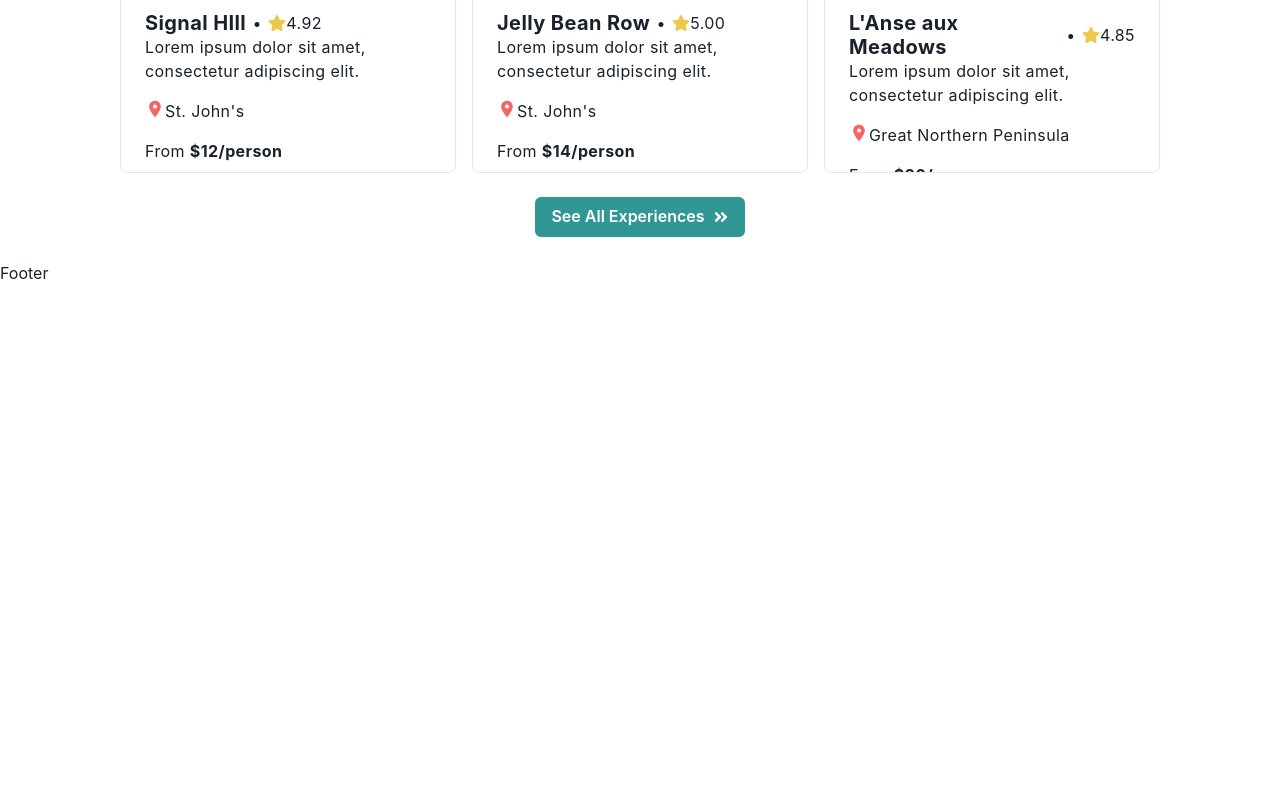
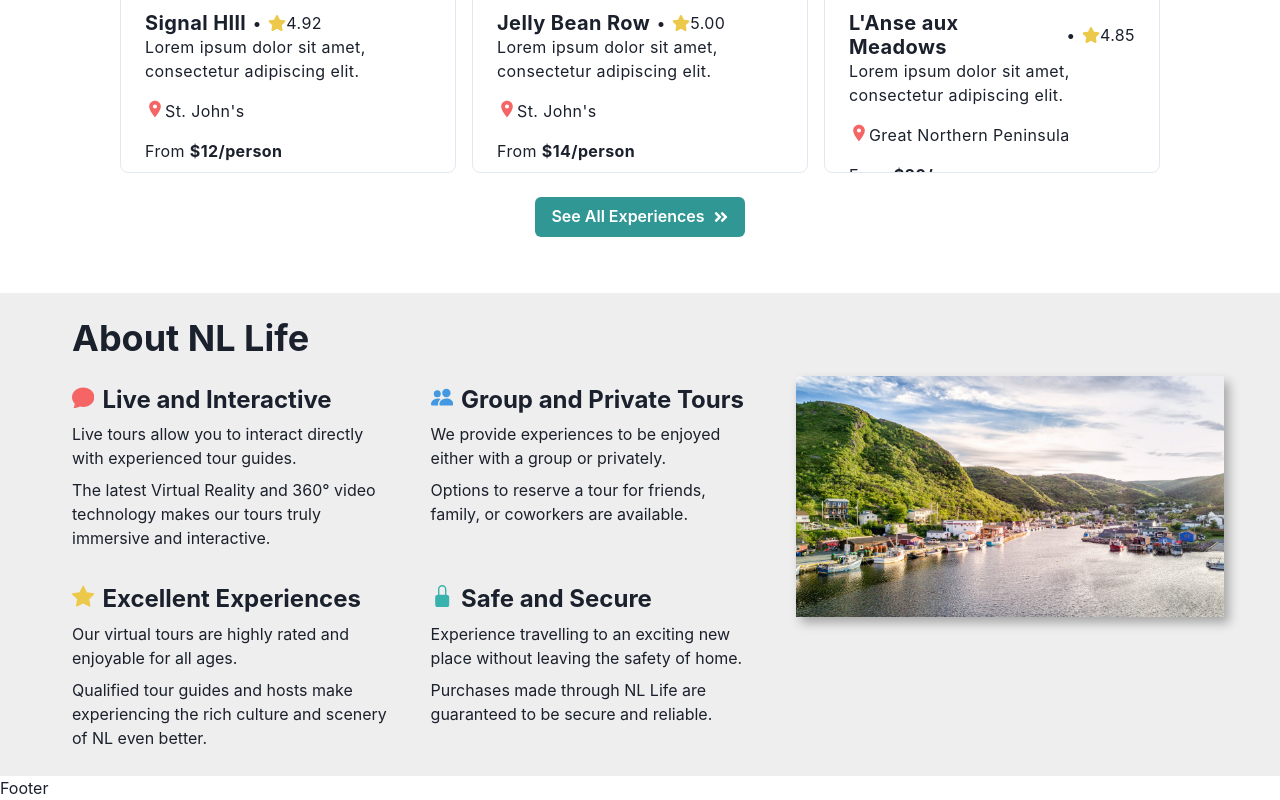
Before and after one commit to briannamcdonald/virtual-tourism-nl, a React (Create React App) app: page / in a window 1280 px wide. Shown: the part 1752-2552 px from the top of the page. Before the commit the page ends 2037 px from the top, so only its background shows below. Built offline with nearby package versions, Linux system fonts and the light colour scheme.

Commit message:
created about section

```diff
--- a/src/App.js
+++ b/src/App.js
@@ -4,6 +4,7 @@ import Navbar from "./components/navbar/navbar";
 import { BrowserRouter as Router, Switch, Route, Link } from "react-router-dom";
 import Footer from "./components/footer/footer";
 import Tours from "./components/tours/tours";
+import About from "./components/about/about.js";
 import Restaurants from "./components/restaurants/restaurants";
 
 function App() {
@@ -15,6 +16,7 @@ function App() {
           <Route exact path="/">
             <Home />
             <Tours />
+            <About />
           </Route>
           <Route path="/restaurants">
             <Restaurants />
--- /dev/null
+++ b/src/components/about/about.js
@@ -0,0 +1,144 @@
+import React from "react";
+import { Box, Heading, Flex, Image, Text, Icon } from "@chakra-ui/react";
+import NLImage from "./images/nl.png";
+import {
+  BsFillChatFill,
+  BsLockFill,
+  BsPeopleFill,
+  BsFillStarFill,
+} from "react-icons/bs";
+
+const About = () => {
+  return (
+    <Box backgroundColor="#eeeeee" width="100%" marginTop="2rem" id="About">
+      <Box
+        width={["100%", "90%"]}
+        alignItems="center"
+        justifyContent="center"
+        padding="0.5rem"
+        paddingBottom="0.1rem"
+        margin="0 auto"
+      >
+        <Heading marginY="1rem">About NL Life</Heading>
+        <Flex>
+          <Flex flexDirection="column">
+            <Flex>
+              <Box width="325px" height="180px" margin="0.6rem" marginLeft="0">
+                <Flex>
+                  <Icon
+                    as={BsFillChatFill}
+                    fontSize="1.4rem"
+                    marginRight="0.5rem"
+                    color="#F56565"
+                  />
+                  <Heading fontSize="1.5rem" marginBottom="0.5rem">
+                    Live and Interactive
+                  </Heading>
+                </Flex>
+                <Text>
+                  Live tours allow you to interact directly with experienced
+                  tour guides.
+                </Text>
+                <Text marginTop="0.5rem">
+                  The latest Virtual Reality and 360° video technology makes our
+                  tours truly immersive and interactive.
+                </Text>
+              </Box>
+              <Box
+                width="325px"
+                height="180px"
+                marginY="0.6rem"
+                marginX="1.5rem"
+              >
+                <Flex>
+                  <Icon
+                    as={BsPeopleFill}
+                    fontSize="1.4rem"
+                    marginRight="0.5rem"
+                    color="#4299E1"
+                  />
+                  <Heading fontSize="1.5rem" marginBottom="0.5rem">
+                    Group and Private Tours
+                  </Heading>
+                </Flex>
+                <Text>
+                  We provide experiences to be enjoyed either with a group or
+                  privately.
+                </Text>
+                <Text marginTop="0.5rem">
+                  Options to reserve a tour for friends, family, or coworkers
+                  are available.
+                </Text>
+              </Box>
+            </Flex>
+            <Flex>
+              <Box width="325px" height="180px" margin="0.6rem" marginLeft="0">
+                <Flex>
+                  <Icon
+                    as={BsFillStarFill}
+                    fontSize="1.4rem"
+                    marginRight="0.5rem"
+                    color="#ECC94B"
+                  />
+                  <Heading fontSize="1.5rem" marginBottom="0.5rem">
+                    Excellent Experiences
+                  </Heading>
+                </Flex>
+                <Text>
+                  Our virtual tours are highly rated and enjoyable for all ages.
+                </Text>
+                <Text marginTop="0.5rem">
+                  Qualified tour guides and hosts make experiencing the rich
+                  culture and scenery of NL even better.
+                </Text>
+              </Box>
+              <Box
+                width="325px"
+                height="180px"
+                marginY="0.6rem"
+                marginX="1.5rem"
+              >
+                <Flex>
+                  <Icon
+                    as={BsLockFill}
+                    fontSize="1.4rem"
+                    marginRight="0.5rem"
+                    color="#38B2AC"
+                  />
+                  <Heading fontSize="1.5rem" marginBottom="0.5rem">
+                    Safe and Secure
+                  </Heading>
+                </Flex>
+                <Text>
+                  Experience travelling to an exciting new place without leaving
+                  the safety of home.{" "}
+                </Text>
+                <Text marginTop="0.5rem">
+                  Purchases made through NL Life are guaranteed to be secure and
+                  reliable.
+                </Text>
+              </Box>
+            </Flex>
+          </Flex>
+          <Box
+            margin="0 auto"
+            width="100%"
+            alignItems="center"
+            justifyContent="center"
+          >
+            <Image
+              src={NLImage}
+              //boxSize="40%"
+              marginY="auto"
+              marginLeft="1rem"
+              verticalAlign="center"
+              boxShadow="5px 6px 10px rgba(0, 0, 0, 0.3)"
+            />
+          </Box>
+        </Flex>
+      </Box>
+    </Box>
+  );
+};
+
+export default About;
--- a/src/components/home/home.js
+++ b/src/components/home/home.js
@@ -32,7 +32,7 @@ const Home = () => {
           minWidth="100%"
         >
           <Heading fontSize="5xl" color="#eeeeee" marginBottom="1rem">
-            Welcome to Virtual Tours NL
+            Welcome to NL Life
           </Heading>
           <Text color="#eeeeee" fontWeight="bold" fontSize="lg" margin="0.5rem">
             Tour the vibrant and charming province of Newfoundland without ever
@@ -49,7 +49,12 @@ const Home = () => {
             marginTop="1.5rem"
             marginBottom="0.2rem"
           >
-            <Button colorScheme="blue" marginRight="0.25rem" color="black">
+            <Button
+              colorScheme="blue"
+              marginRight="0.25rem"
+              color="black"
+              onClick={() => scrollTo("About")}
+            >
               Learn More
             </Button>
             <Button
```
Also changed, not shown: src/components/about/images/nl.png (added).
